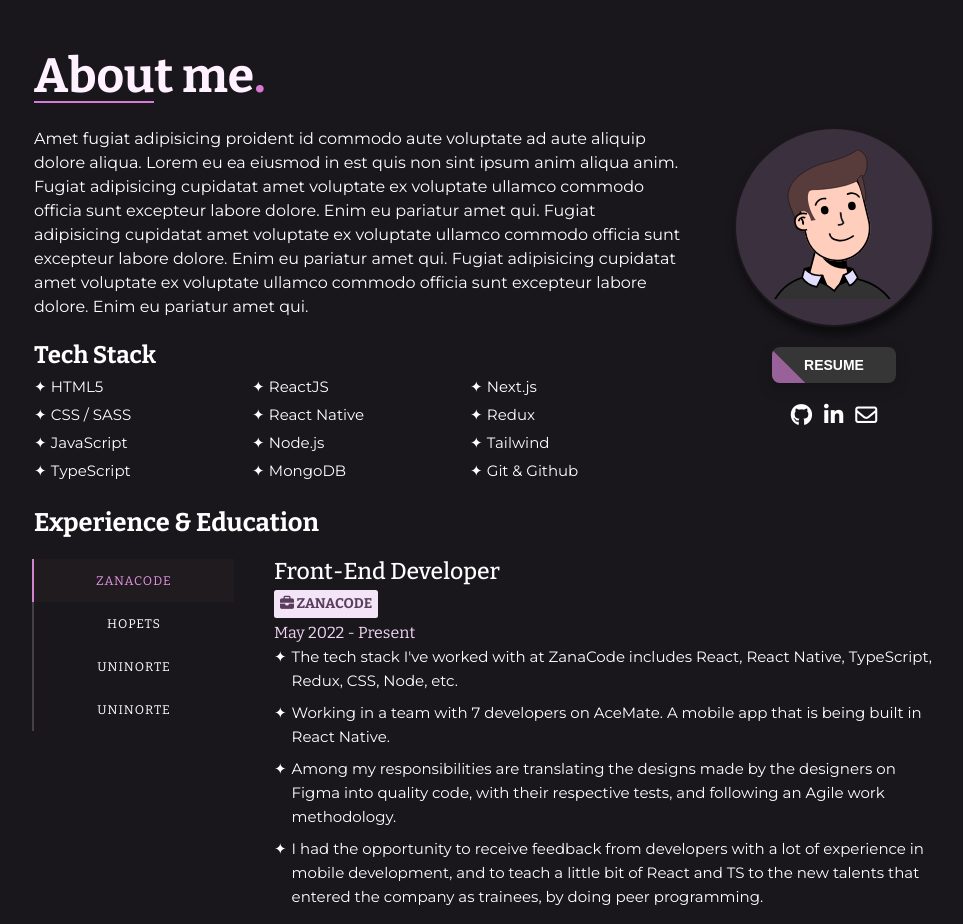
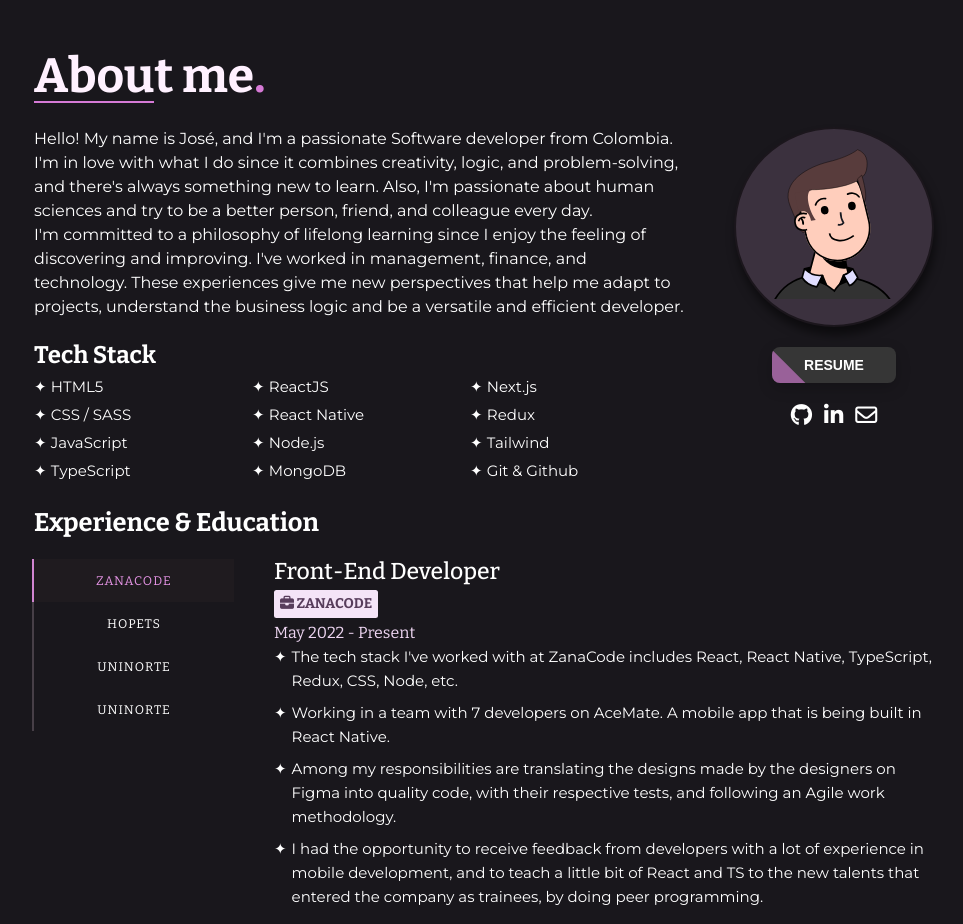
Before and after one commit to josefggx/Portfolio, a React (Vite) app: page / in a window 1280 px wide. Shown: the part 840-1764 px from the top of the page, without its empty margins (156-1119 px from the left). Built offline with nearby package versions, Linux system fonts and the light colour scheme.

Commit message:
✨ add: Wrote the about me profile text

```diff
--- a/src/pages/HomeAboutPage/HomeAboutPage.tsx
+++ b/src/pages/HomeAboutPage/HomeAboutPage.tsx
@@ -17,15 +17,19 @@ export const HomeAboutPage = () => {
         <Title title="About me" />
         <div className="about__content">
           <div className="about__text">
-            Amet fugiat adipisicing proident id commodo aute voluptate ad aute
-            aliquip dolore aliqua. Lorem eu ea eiusmod in est quis non sint
-            ipsum anim aliqua anim. Fugiat adipisicing cupidatat amet voluptate
-            ex voluptate ullamco commodo officia sunt excepteur labore dolore.
-            Enim eu pariatur amet qui. Fugiat adipisicing cupidatat amet
-            voluptate ex voluptate ullamco commodo officia sunt excepteur labore
-            dolore. Enim eu pariatur amet qui. Fugiat adipisicing cupidatat amet
-            voluptate ex voluptate ullamco commodo officia sunt excepteur labore
-            dolore. Enim eu pariatur amet qui.
+            Hello! My name is José, and I'm a passionate Software developer from
+            Colombia.
+            <br />
+            I'm in love with what I do since it combines creativity, logic, and
+            problem-solving, and there's always something new to learn. Also,
+            I'm passionate about human sciences and try to be a better person,
+            friend, and colleague every day.
+            <br />
+            I'm committed to a philosophy of lifelong learning since I enjoy the
+            feeling of discovering and improving. I've worked in management,
+            finance, and technology. These experiences give me new perspectives
+            that help me adapt to projects, understand the business logic and be a
+            versatile and efficient developer.
             <br />
             <br />
             <h2 className="item__title">Tech Stack</h2>
```
